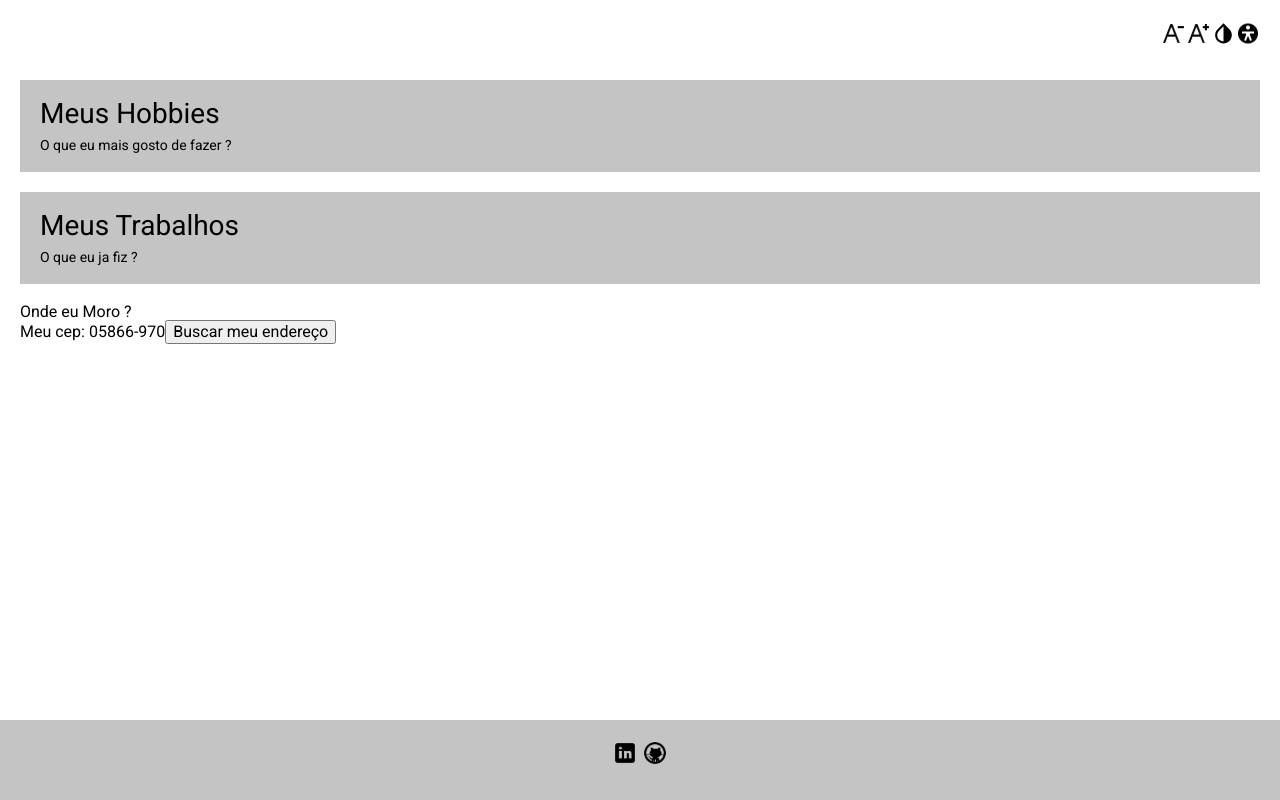
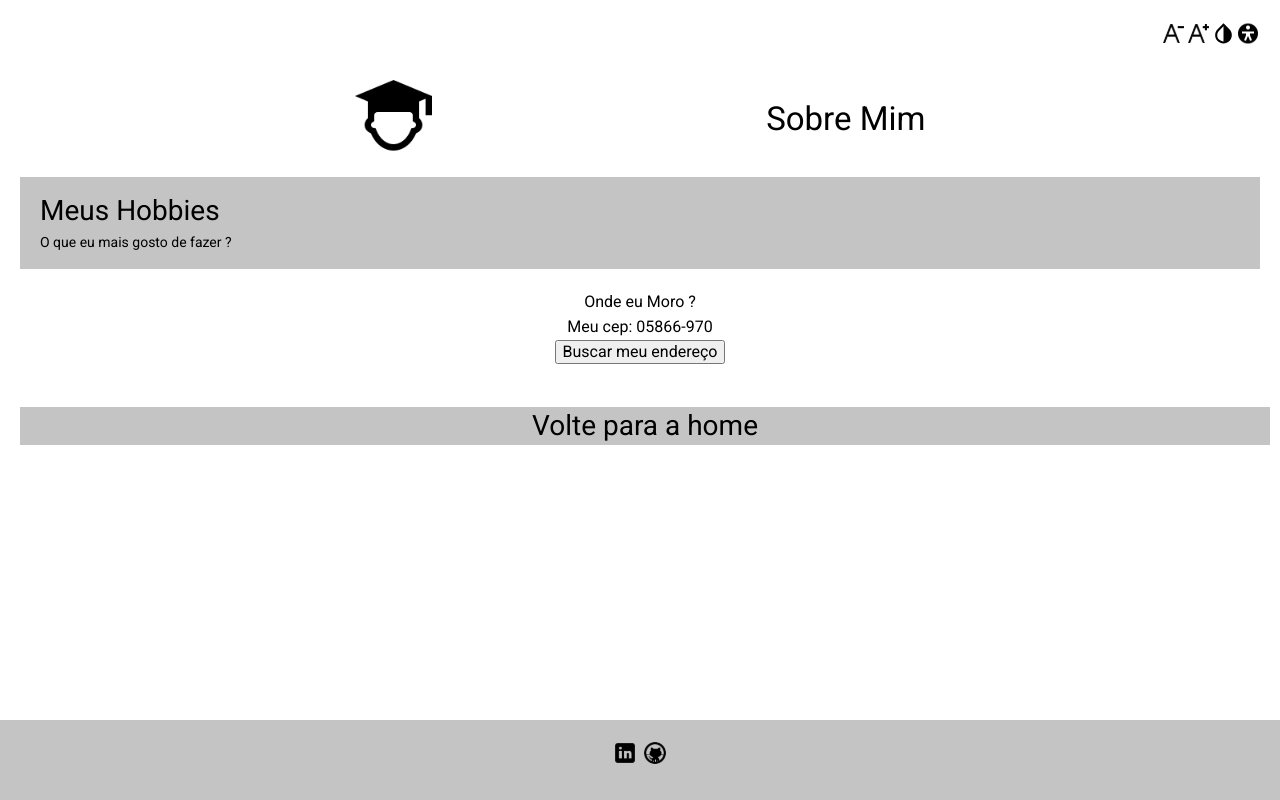
Before and after one commit to llmdev/portfolio-cap2, a React (Create React App) app: page /sobre in a window 1280 px wide. Built offline with nearby package versions, Linux system fonts and the light colour scheme.

Commit message:
Ajustes de CSS e criação do botão VOLTAR HOME

```diff
--- a/src/components/menu/menu.style.ts
+++ b/src/components/menu/menu.style.ts
@@ -4,7 +4,7 @@ export const Wrapper = styled.nav`
 display: flex;
 justify-content: center;
 align-items: center;
-
+margin: 20px 0px;
   a {
     display: flex;
     align-items: center;
@@ -18,6 +18,6 @@ align-items: center;
    }
 
    li {
-     margin-bottom: 30px;
+     margin-bottom: 20px;
    }
 `
--- a/src/pages/sobre.page.tsx
+++ b/src/pages/sobre.page.tsx
@@ -1,12 +1,48 @@
-
+import student from './../assets/student.svg'
 import React from 'react';
 import styled from 'styled-components'
 import Card from '../components/card/card'
+import { Link } from 'react-router-dom';
 
 const Wrapper = styled.div`
   padding: 0 20px;
 `
+const TitleWrapper = styled.div`
+  display: flex;
+  justify-content: space-evenly;
+  align-items: center;
+  margin-bottom: 20px;
 
+  > h1 {
+    font-size: 33px;
+  }
+`
+
+const ResultadoBusca = styled.div`
+  margin: 0px 20px;
+  font-size: 18px;
+  > p > span {
+    font-weight: 700;
+  }
+`
+
+const BuscaCEP = styled.div`
+  display: block;
+  text-align: center;
+  line-height: 25px;
+`
+
+const BotaoLink = styled(Link)`
+  display: block;
+  text-align: center;
+  background-color:${({ theme }) => theme.grey};
+  padding: 5px;
+  min-width: 100%;
+  text-decoration: none;
+  color: black;
+  font-size: 28px;
+  margin: 25px 0px;
+`
 interface Endereco {
   cep: string;
   logradouro: string;
@@ -31,23 +67,31 @@ export default function SobrePage() {
 
   return (
     <Wrapper>
+      <TitleWrapper>
+        <img src={student} alt="icone de estudante" />
+        <h1>Sobre Mim</h1>
+      </TitleWrapper>
+
       <Card title="Meus Hobbies" description='O que eu mais gosto de fazer ?' />
-      <Card title="Meus Trabalhos" description='O que eu ja fiz ?' />
 
+      <BuscaCEP>
       <h3>Onde eu Moro ?</h3>
-      Meu cep: 05866-970
+        <p>Meu cep: 05866-970 </p>
+        <button onClick={buscarCep}>Buscar meu endereço</button>
+      </BuscaCEP>
+      <ResultadoBusca>
+        <br />
+        { endereco && (<>
+          <p><span>rua</span>: {endereco.logradouro}</p>
+          <p><span>bairro</span>: {endereco.bairro}</p>
+          <p><span>localidade</span>: {endereco.localidade}</p>
+          <p><span>uf</span>: {endereco.uf}</p>
+          </>
+        )}
+        </ ResultadoBusca>
 
-      <button onClick={buscarCep}>Buscar meu endereço</button>
+        <BotaoLink to="/"> Volte para a home </ BotaoLink>
 
-      <br />
-      { endereco && (<>
-        <p>rua: {endereco.logradouro}</p>
-        <p>bairro: {endereco.bairro}</p>
-        <p>localidade: {endereco.localidade}</p>
-        <p>uf: {endereco.uf}</p>
-        <p>PERIGOSO</p>
-        </>
-      )}
     </Wrapper>
   )
 }
```
Also changed, not shown: 2 other files (tests, documents, lock files or other folders).
